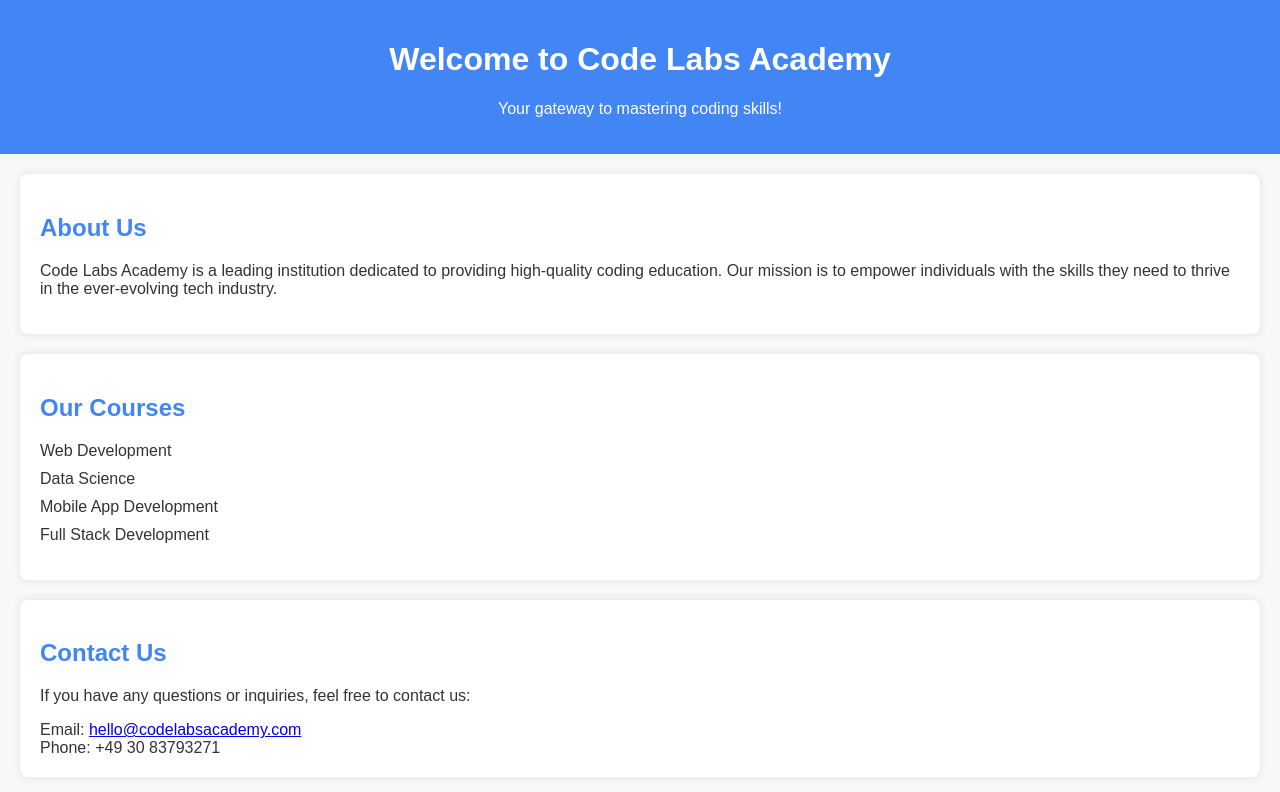
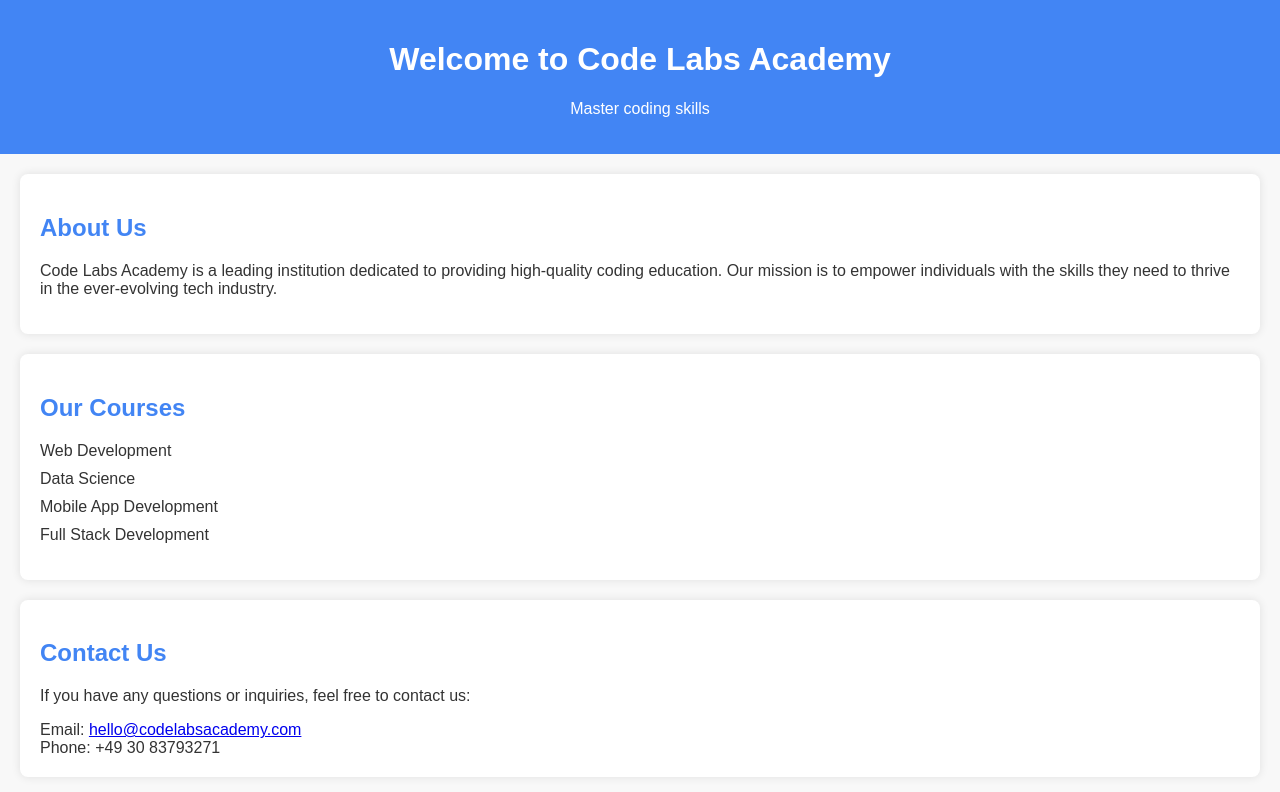
Before and after one commit to HeleneFrenchy/bootcamp, a plain HTML site: page index.html in a window 1280 px wide. Drawn offline with Linux system fonts and the light colour scheme.

Commit message:
change p

```diff
--- a/index.html
+++ b/index.html
@@ -10,7 +10,7 @@
   <body>
     <header>
       <h1>Welcome to Code Labs Academy</h1>
-      <p>Your gateway to mastering coding skills!</p>
+      <p>Master coding skills</p>
     </header>
 
     <section class="about">
```
